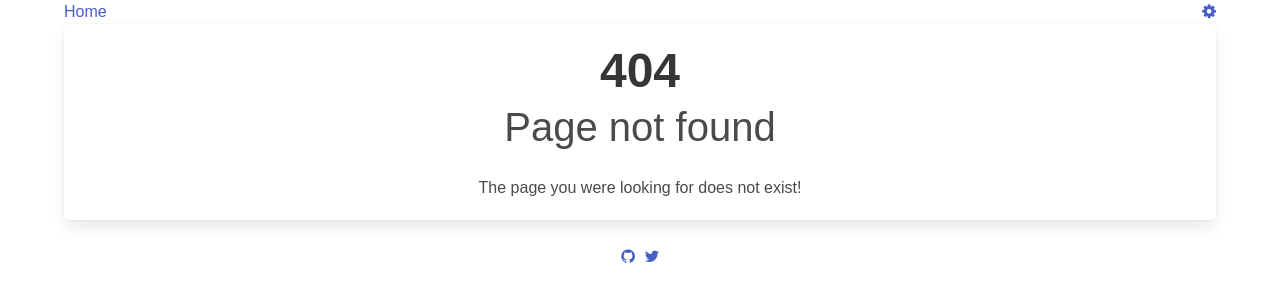
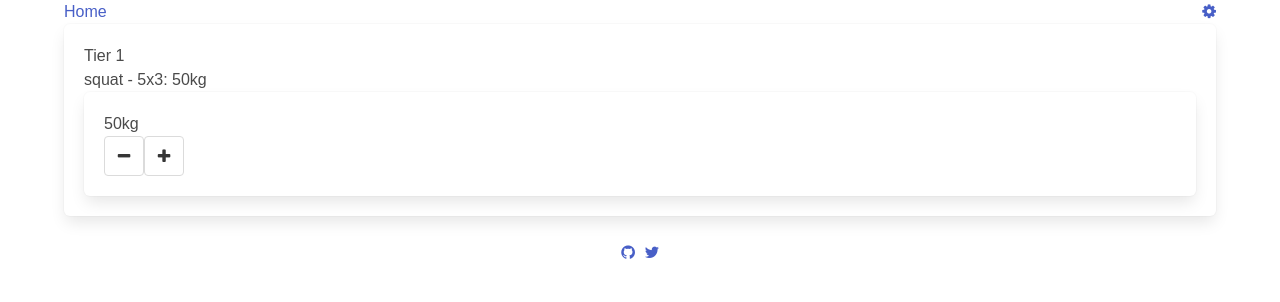
Before and after one commit to mattwelson/gzclp, a React (Create React App) app: page /workout in a window 1280 px wide. Before the commit this address had no page. Shown: the top 302 px of the page. Built offline with nearby package versions, Linux system fonts and the light colour scheme.

Commit message:
started a plate calculator component, changed defaults to json for easier loading

```diff
--- a/src/components/App/App.js
+++ b/src/components/App/App.js
@@ -3,7 +3,8 @@ import { BrowserRouter as Router, Route, Link, Switch } from 'react-router-dom'
 
 import NoMatch from './NoMatch'
 import SettingsPage from './SettingsPage'
-import defaults from '../../data/defaults.yml'
+import Workout from './Workout'
+import defaults from '../../data/defaults'
 
 import './App.css'
 
@@ -12,18 +13,8 @@ const Home = () => <p>Test</p>
 class App extends Component {
   state = {
     settings: {
-      unit: 'kg',
-      increment: {
-        kg: 2.5,
-        lb: 5
-      },
-      bar: {
-        kg: 20,
-        lb: 45
-      },
-      baseWorkouts: []
-    },
-    defaults
+      ...defaults
+    }
   }
 
   handleSettingsChange = e => {
@@ -58,6 +49,10 @@ class App extends Component {
                     settings={this.state.settings}
                   />}
               />
+              <Route
+                path="/workout"
+                render={props => <Workout {...this.state} />}
+              />
               <Route component={NoMatch} />
             </Switch>
           </section>
--- /dev/null
+++ b/src/components/App/Workout.js
@@ -0,0 +1,46 @@
+import React from 'react'
+
+import PlateCalculator from '../utility/PlateCalculator'
+
+class Workout extends React.Component {
+  state = {}
+
+  componentDidMount() {
+    this.setState(() => ({
+      weight: 50
+    }))
+  }
+
+  // upDown is a positive or negative int, 1 or -1
+  handleUpdate = upDown => {
+    const { increments, unit } = this.props.settings
+    const increment = increments[unit]
+    this.setState(s => ({
+      weight: s.weight + increment * upDown
+    }))
+  }
+
+  render() {
+    const { baseWorkouts, progressions, prettyText, unit } = this.props.settings
+    return (
+      <div>
+        <h1>Tier 1</h1>
+        <p>
+          {baseWorkouts[0]['tier1'].map((x, i) =>
+            <span key={`${x}_${i}`}>
+              {prettyText[x] || x} - {progressions['tier1'][0]}:{' '}
+              {`${this.state.weight}${unit}`}
+            </span>
+          )}
+        </p>
+        <PlateCalculator
+          {...this.props}
+          weight={this.state.weight}
+          onUpdate={this.handleUpdate}
+        />
+      </div>
+    )
+  }
+}
+
+export default Workout
--- /dev/null
+++ b/src/components/utility/PlateCalculator.js
@@ -0,0 +1,20 @@
+import React from 'react'
+
+const PlateCalculator = ({ weight, settings, onUpdate }) =>
+  <div className="box">
+    {`${weight}${settings.unit}`}
+    <p className="field">
+      <button className="button" onClick={() => onUpdate(-1)}>
+        <span className="icon is-small">
+          <i className="fa fa-minus" />
+        </span>
+      </button>
+      <button className="button" onClick={() => onUpdate(1)}>
+        <span className="icon is-small">
+          <i className="fa fa-plus" />
+        </span>
+      </button>
+    </p>
+  </div>
+
+export default PlateCalculator
--- /dev/null
+++ b/src/data/defaults.js
@@ -0,0 +1,64 @@
+export default {
+  unit: 'kg',
+  increments: {
+    kg: 2.5,
+    lb: 5
+  },
+  bars: {
+    kg: 20,
+    lb: 45
+  },
+  plates: {
+    kg: [20, 15, 10, 5, 2.5, 1.25]
+  },
+  baseWorkouts: [
+    {
+      tier1: ['squat'],
+      tier2: ['bench'],
+      tier3: ['latpull']
+    },
+    {
+      tier1: ['ohp'],
+      tier2: ['deadlift'],
+      tier3: ['dbrow']
+    },
+    {
+      tier1: ['bench'],
+      tier2: ['squat'],
+      tier3: ['latpull']
+    },
+    {
+      tier1: ['deadlift'],
+      tier2: ['ohp'],
+      tier3: ['dbrow']
+    }
+  ],
+  progressions: {
+    tier1: ['5x3', '6x2', '10x1'],
+    tier2: ['3x10', '3x8', '3x6'],
+    tier3: ['3x15']
+  },
+  targets: {
+    tier3: 25
+  },
+  prettyText: {
+    ohp: 'overhead press',
+    latpull: 'lat pulldown',
+    dbrow: 'dumbbell row',
+    bench: 'bench press'
+  },
+  rest: {
+    tier1: {
+      min: 180,
+      max: 300
+    },
+    tier2: {
+      min: 120,
+      max: 180
+    },
+    tier3: {
+      min: 60,
+      max: 90
+    }
+  }
+}
--- a/src/data/defaults.yml
+++ /dev/null
@@ -1,21 +0,0 @@
-unit: kg,
-increment:
-  kg: 2.5,
-  lb: 5
-bar:
-  kg: 20,
-  lb: 45
-baseWorkouts:
-  - name: a1
-    order: 0
-    tier1:
-      - squat
-    tier2:
-      - bench
-    tier3:
-      - latpull
-progressions:
-  tier1:
-    - '5x3'
-    - '6x2'
-    - 10x1
```
